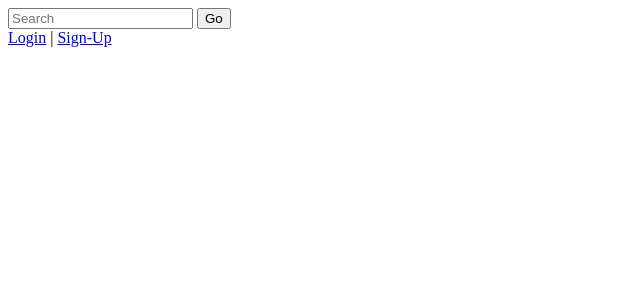
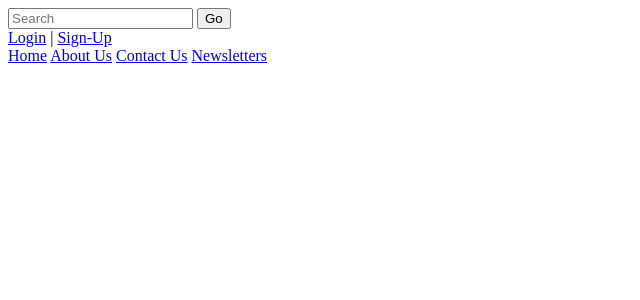
Before and after one commit to andosgee/Rotary, a PHP site: page /login.php in a window 1280 px wide. Shown: the top 300 px of the page, without its empty margins (0-640 px from the left). Run offline with PHP 8.4, Linux system fonts and the light colour scheme.

Commit message:
Added content to bott nav

```diff
--- a/inc/bott_nav.php
+++ b/inc/bott_nav.php
@@ -1 +1,12 @@
 <!-- Bottom Nav -->
+<a href="index.php">Home</a>
+<a href="about.php">About Us</a>
+<a href="contact.php">Contact Us</a>
+<a href="newsletter.php">Newsletters</a>
+
+<?php
+if(!empty($_SESSION['ID'])){
+  echo"
+  <a href='minutes.php'>Minutes</a>";
+}
+?>
```
